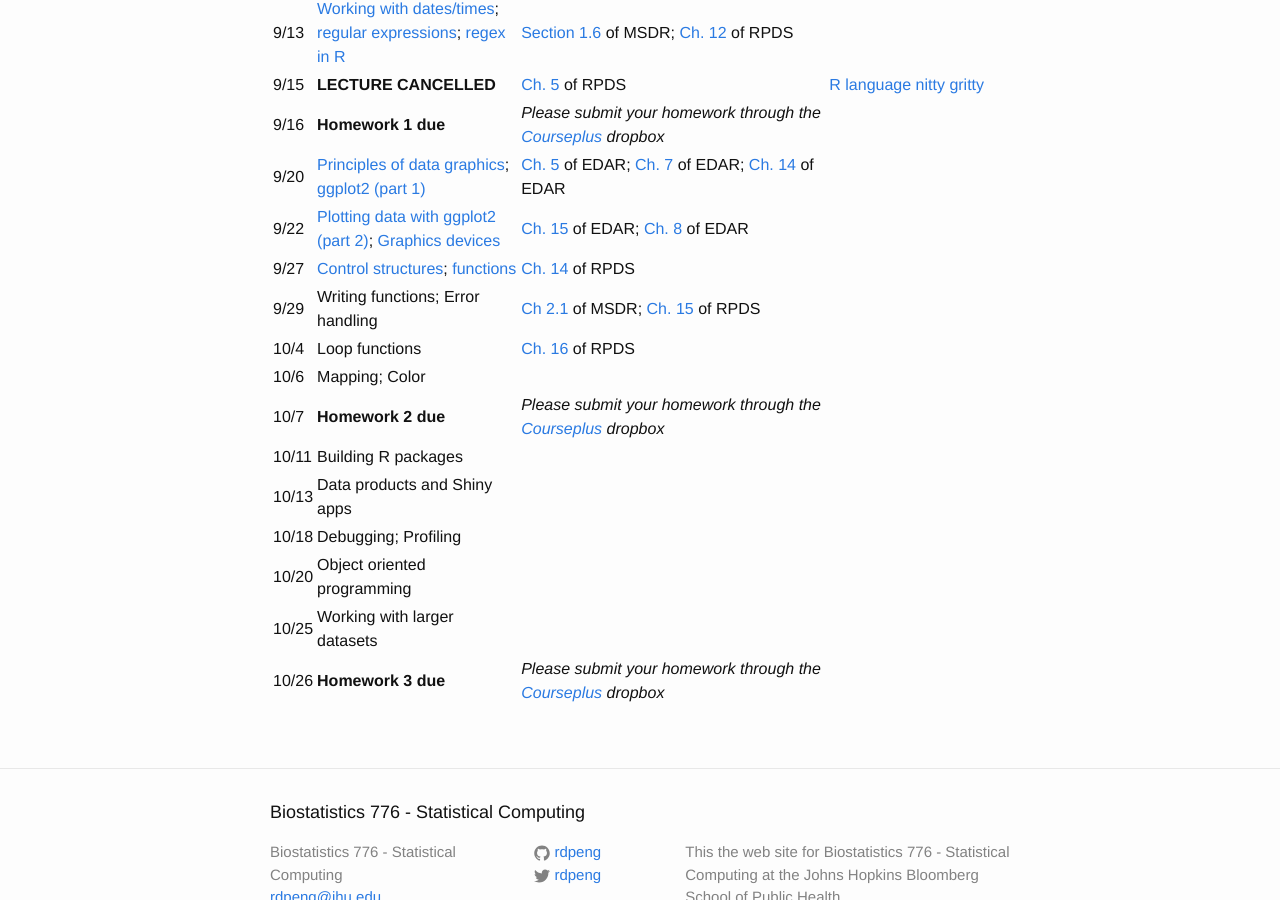
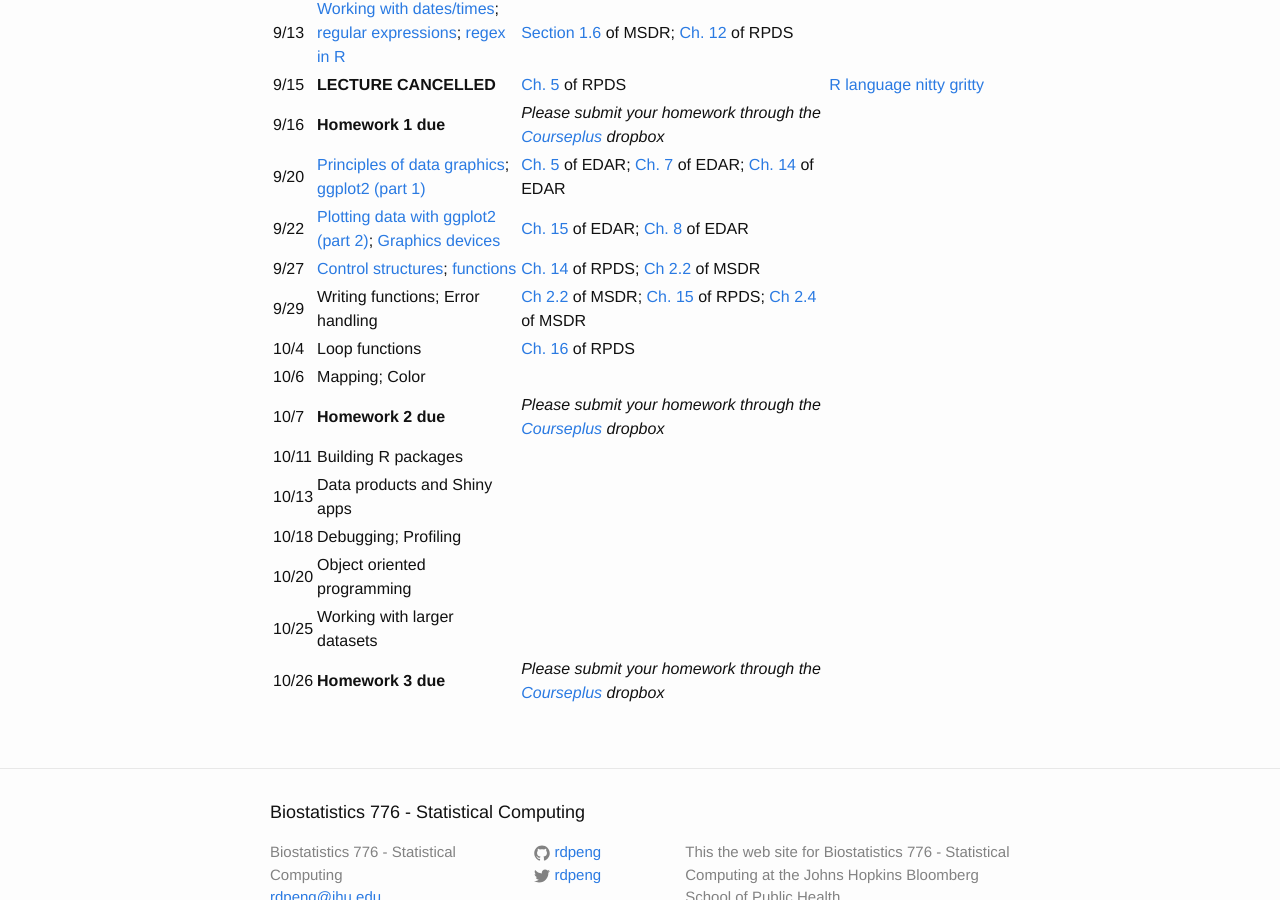
Before and after one commit to Max201510/Biostat776, a Jekyll site: the page built from schedule.md, in a window 1280 px wide and 900 px high, scrolled down 639 px. Built offline with Jekyll 4.4.1, drawn with Linux system fonts in a browser that asks for light colours.

Commit message:
Add more chapters

```diff
--- a/schedule.md
+++ b/schedule.md
@@ -24,8 +24,8 @@ Textbook key
 9/16 | **Homework 1 due** | *Please submit your homework through the [Courseplus](https://courseplus.jhu.edu) dropbox* |
 9/20 | [Principles of data graphics](../notes/pdf/principlesgraphics.pdf); [ggplot2 (part 1)](../notes/pdf/ggplot2_part1.pdf)| [Ch. 5](https://bookdown.org/rdpeng/exdata/principles-of-analytic-graphics.html) of EDAR; [Ch. 7](https://bookdown.org/rdpeng/exdata/plotting-systems.html) of EDAR; [Ch. 14](https://bookdown.org/rdpeng/exdata/the-ggplot2-plotting-system-part-1.html) of EDAR|
 9/22 | [Plotting data with ggplot2 (part 2)](../notes/pdf/ggplot2_part2.pdf); [Graphics devices](../notes/pdf/grdevices.pdf)| [Ch. 15](https://bookdown.org/rdpeng/exdata/the-ggplot2-plotting-system-part-2.html) of EDAR; [Ch. 8](https://bookdown.org/rdpeng/exdata/graphics-devices.html) of EDAR |
-9/27 | [Control structures](../notes/pdf/control.pdf); [functions](../notes/pdf/functions.pdf)| [Ch. 14](https://bookdown.org/rdpeng/rprogdatascience/control-structures.html) of RPDS |
-9/29 | Writing functions; Error handling| [Ch 2.1](http://rdpeng.github.io/RProgDA/functions.html) of MSDR; [Ch. 15](https://bookdown.org/rdpeng/rprogdatascience/functions.html) of RPDS
+9/27 | [Control structures](../notes/pdf/control.pdf); [functions](../notes/pdf/functions.pdf)| [Ch. 14](https://bookdown.org/rdpeng/rprogdatascience/control-structures.html) of RPDS; [Ch 2.2](http://rdpeng.github.io/RProgDA/functions.html) of MSDR |
+9/29 | Writing functions; Error handling| [Ch 2.2](http://rdpeng.github.io/RProgDA/functions.html) of MSDR; [Ch. 15](https://bookdown.org/rdpeng/rprogdatascience/functions.html) of RPDS; [Ch 2.4](http://rdpeng.github.io/RProgDA/error-handling-and-generation-sk.html) of MSDR
 10/4 | Loop functions| [Ch. 16](https://bookdown.org/rdpeng/rprogdatascience/loop-functions.html) of RPDS
 10/6 | Mapping; Color | |
 10/7 | **Homework 2 due** | *Please submit your homework through the [Courseplus](https://courseplus.jhu.edu) dropbox* |
```
